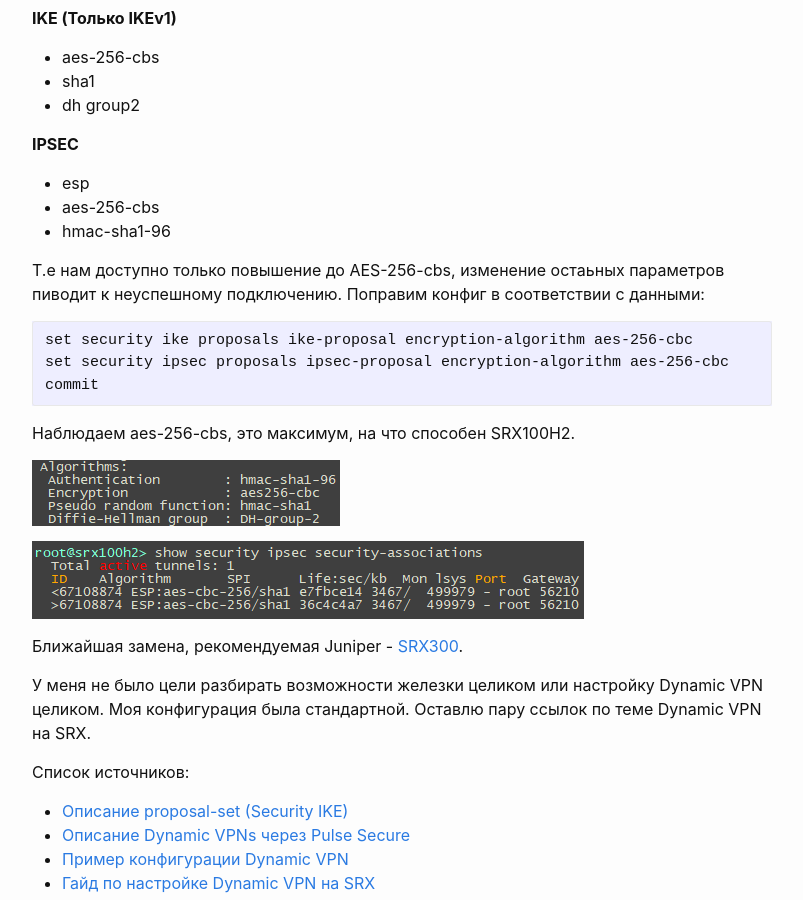
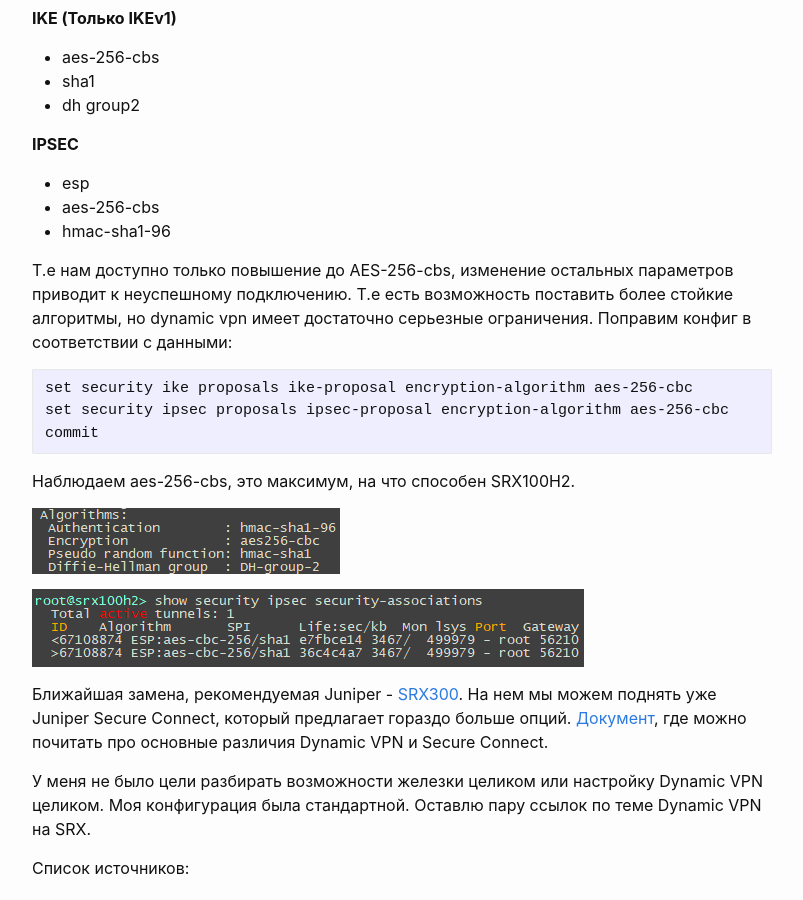
Before and after one commit to woohung/woohung.github.io, a Jekyll site: the page built from _posts/2023-02-09-Dynamic VPN на Juniper SRX100H2.md, in a window 1280 px wide and 900 px high, scrolled down 9535 px. Shown: the whole window, without its empty margins (238-1041 px from the left). Built offline with Jekyll 4.4.1, drawn with Linux system fonts in a browser that asks for light colours.

Commit message:
Update 2023-02-09-Dynamic VPN на Juniper SRX100H2.md

````diff
--- a/_posts/2023-02-09-Dynamic VPN на Juniper SRX100H2.md
+++ b/_posts/2023-02-09-Dynamic VPN на Juniper SRX100H2.md
@@ -306,7 +306,7 @@ vpn dyn-vpn {
 - aes-256-cbs
 - hmac-sha1-96
 
-Т.е нам доступно только повышение до AES-256-cbs, изменение остаьных параметров пиводит к неуспешному подключению. Поправим конфиг в соответствии с данными:
+Т.е нам доступно только повышение до AES-256-cbs, изменение остальных параметров приводит к неуспешному подключению. Т.е есть возможность поставить более стойкие алгоритмы, но dynamic vpn имеет достаточно серьезные ограничения. Поправим конфиг в соответствии с данными:
 ```
 set security ike proposals ike-proposal encryption-algorithm aes-256-cbc
 set security ipsec proposals ipsec-proposal encryption-algorithm aes-256-cbc
@@ -319,7 +319,7 @@ commit
 
 ![ipsec-256](/assets/images/SRX100/ipsec_256.png)
 
-Ближайшая замена, рекомендуемая Juniper - [SRX300](https://apps.juniper.net/home/srx300/overview).
+Ближайшая замена, рекомендуемая Juniper - [SRX300](https://apps.juniper.net/home/srx300/overview). На нем мы можем поднять уже Juniper Secure Connect, который предлагает гораздо больше опций. [Документ](https://www.juniper.net/documentation/us/en/software/secure-connect/secure-connect-administrator-guide/topics/topic-map/overview.html#id-difference-in-features-supported-for-juniper-secure-connect-client-and-dynamic-vpn), где можно почитать про основные различия Dynamic VPN и Secure Connect.
 
 У меня не было цели разбирать возможности железки целиком или настройку Dynamic VPN целиком. Моя конфигурация была стандартной. Оставлю пару ссылок по теме Dynamic VPN на SRX.
 
````
